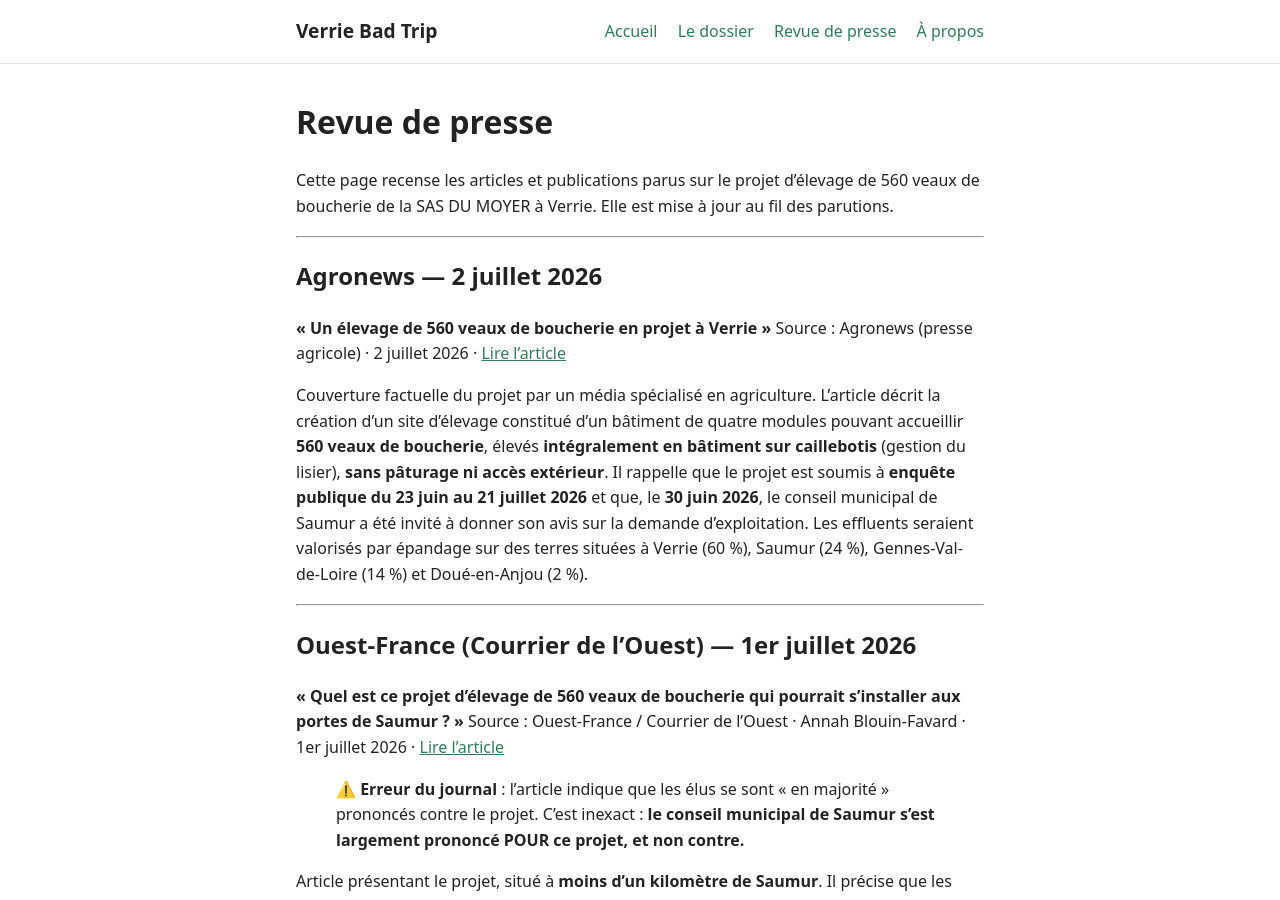
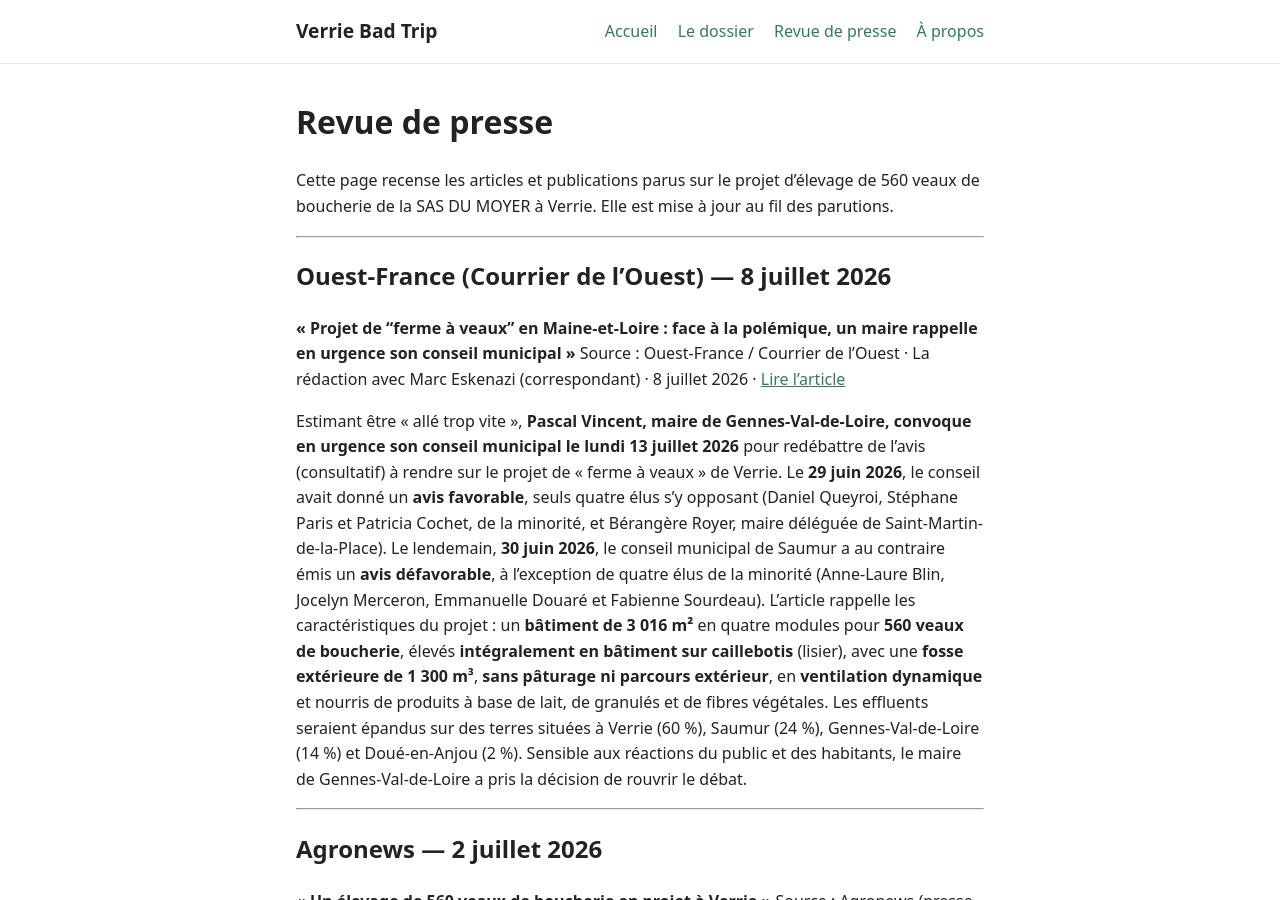
Before and after one commit to houlala/verrie-bad-trip, a Jekyll site: the page built from docs/revue-de-presse.md, in a window 1280 px wide and 900 px high. Built offline with Jekyll 4.4.1, drawn with Linux system fonts in a browser that asks for light colours.

Commit message:
rdp: ajout Ouest-France (Courrier de l'Ouest) — 8 juillet 2026

```diff
--- a/docs/revue-de-presse.md
+++ b/docs/revue-de-presse.md
@@ -6,6 +6,30 @@ permalink: /revue-de-presse/
 
 Cette page recense les articles et publications parus sur le projet d'élevage de 560 veaux de
 boucherie de la SAS DU MOYER à Verrie. Elle est mise à jour au fil des parutions.
+
+---
+
+## Ouest-France (Courrier de l'Ouest) — 8 juillet 2026
+
+**« Projet de "ferme à veaux" en Maine-et-Loire : face à la polémique, un maire rappelle en urgence son conseil municipal »**
+Source : Ouest-France / Courrier de l'Ouest · La rédaction avec Marc Eskenazi (correspondant) · 8 juillet 2026 ·
+[Lire l'article](https://www.ouest-france.fr/pays-de-la-loire/saumur-49400/projet-de-ferme-a-veaux-en-maine-et-loire-face-a-la-polemique-un-maire-rappelle-en-urgence-son-conseil-municipal-a4b3ad22-7aba-11f1-b6b9-5740d58e7caf)
+
+Estimant être « allé trop vite », **Pascal Vincent, maire de Gennes-Val-de-Loire, convoque en
+urgence son conseil municipal le lundi 13 juillet 2026** pour redébattre de l'avis (consultatif)
+à rendre sur le projet de « ferme à veaux » de Verrie. Le **29 juin 2026**, le conseil avait
+donné un **avis favorable**, seuls quatre élus s'y opposant (Daniel Queyroi, Stéphane Paris et
+Patricia Cochet, de la minorité, et Bérangère Royer, maire déléguée de Saint-Martin-de-la-Place).
+Le lendemain, **30 juin 2026**, le conseil municipal de Saumur a au contraire émis un **avis
+défavorable**, à l'exception de quatre élus de la minorité (Anne-Laure Blin, Jocelyn Merceron,
+Emmanuelle Douaré et Fabienne Sourdeau). L'article rappelle les caractéristiques du projet :
+un **bâtiment de 3 016 m²** en quatre modules pour **560 veaux de boucherie**, élevés
+**intégralement en bâtiment sur caillebotis** (lisier), avec une **fosse extérieure de 1 300 m³**,
+**sans pâturage ni parcours extérieur**, en **ventilation dynamique** et nourris de produits à
+base de lait, de granulés et de fibres végétales. Les effluents seraient épandus sur des terres
+situées à Verrie (60 %), Saumur (24 %), Gennes-Val-de-Loire (14 %) et Doué-en-Anjou (2 %).
+Sensible aux réactions du public et des habitants, le maire de Gennes-Val-de-Loire a pris la
+décision de rouvrir le débat.
 
 ---
 
```
